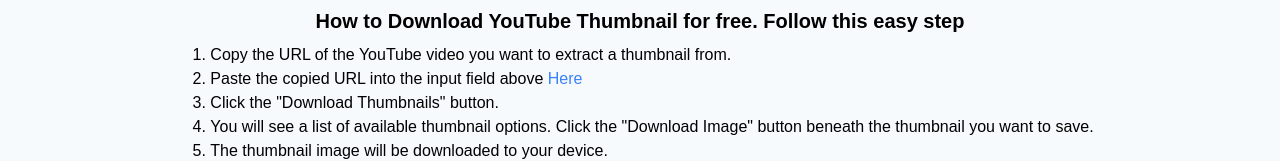
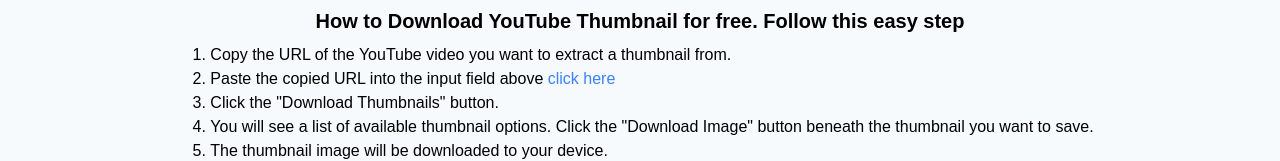
Before and after one commit to stazrouti/react-e-commerce-site, a Next.js app: page /HowToDownloaderYouTubeThumbnail in a window 1280 px wide. Shown: the part 347-508 px from the top of the page. Built offline with nearby package versions, Linux system fonts and the light colour scheme.

Commit message:
update link

```diff
--- a/pages/HowToDownloaderYouTubeThumbnail.js
+++ b/pages/HowToDownloaderYouTubeThumbnail.js
@@ -26,7 +26,7 @@ const HowToDownloaderYouTubeThumbnail = () => {
       </li>
       <li>
         Paste the copied URL into the input field above <span className="text-blue-500 hover:underline cursor-pointer"><Link href="/" passHref>
-        Here
+        click here
           </Link></span>
       </li>
       <li>
```
